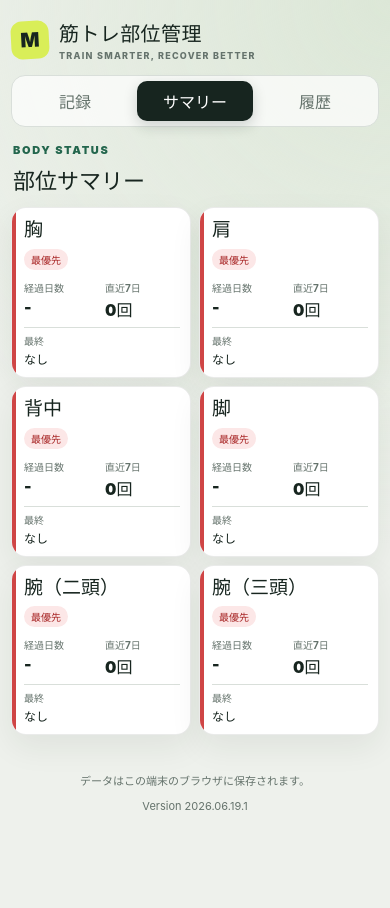
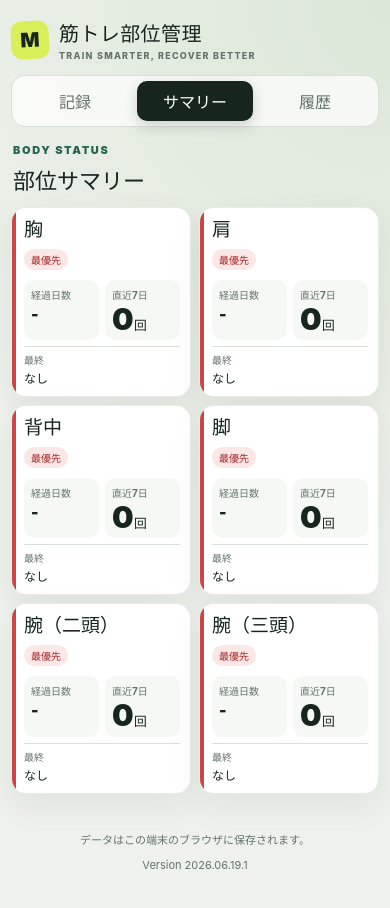
Before and after one commit to utok9550/training-parts-manager, a React (Vite) app: page / in a window 390 px wide. Both pictures are taken after a click on the button "サマリー". Shown: the top 908 px of the page. Before the commit the page ends 856 px from the top, so only its background shows below. Built offline with nearby package versions, Linux system fonts and the light colour scheme.

Commit message:
サマリーの数値表示を強調

```diff
--- /dev/null
+++ b/src/components/SummaryView.css
@@ -0,0 +1,61 @@
+.summary-stats div:not(.summary-last-date) {
+  padding: 8px 8px 7px;
+  border-radius: 12px;
+  background: #f6f8f5;
+}
+
+.summary-stats dd {
+  color: var(--ink);
+}
+
+.metric-value {
+  display: inline-flex;
+  align-items: baseline;
+  gap: 2px;
+  line-height: 1;
+}
+
+.metric-number {
+  font-size: 1.7em;
+  font-weight: 1000;
+  letter-spacing: -0.05em;
+}
+
+.metric-unit {
+  font-size: 0.85em;
+  font-weight: 900;
+}
+
+@media (max-width: 430px) {
+  .summary-card {
+    min-height: 136px;
+    padding: 10px 9px 9px 12px;
+  }
+
+  .summary-stats {
+    gap: 7px;
+    margin-top: 9px;
+  }
+
+  .summary-stats div:not(.summary-last-date) {
+    padding: 7px 7px 6px;
+    border-radius: 10px;
+  }
+
+  .summary-stats dt {
+    margin-bottom: 3px;
+    font-size: 9px;
+  }
+
+  .summary-stats dd {
+    font-size: 15px;
+  }
+
+  .metric-number {
+    font-size: 1.9em;
+  }
+
+  .metric-unit {
+    font-size: 0.8em;
+  }
+}
--- a/src/components/SummaryView.tsx
+++ b/src/components/SummaryView.tsx
@@ -1,5 +1,6 @@
 import type { PartSummary, Priority } from "../types";
 import { formatDisplayDate } from "../utils/date";
+import "./SummaryView.css";
 
 type SummaryViewProps = {
   summaries: PartSummary[];
@@ -34,14 +35,28 @@ export function SummaryView({ summaries }: SummaryViewProps) {
               <div>
                 <dt>経過日数</dt>
                 <dd>
-                  {summary.elapsedDays === null
-                    ? "-"
-                    : `${summary.elapsedDays}日`}
+                  {summary.elapsedDays === null ? (
+                    "-"
+                  ) : (
+                    <span className="metric-value">
+                      <span className="metric-number">
+                        {summary.elapsedDays}
+                      </span>
+                      <span className="metric-unit">日</span>
+                    </span>
+                  )}
                 </dd>
               </div>
               <div>
                 <dt>直近7日</dt>
-                <dd>{summary.recentCount}回</dd>
+                <dd>
+                  <span className="metric-value">
+                    <span className="metric-number">
+                      {summary.recentCount}
+                    </span>
+                    <span className="metric-unit">回</span>
+                  </span>
+                </dd>
               </div>
               <div className="summary-last-date">
                 <dt>最終</dt>
```
